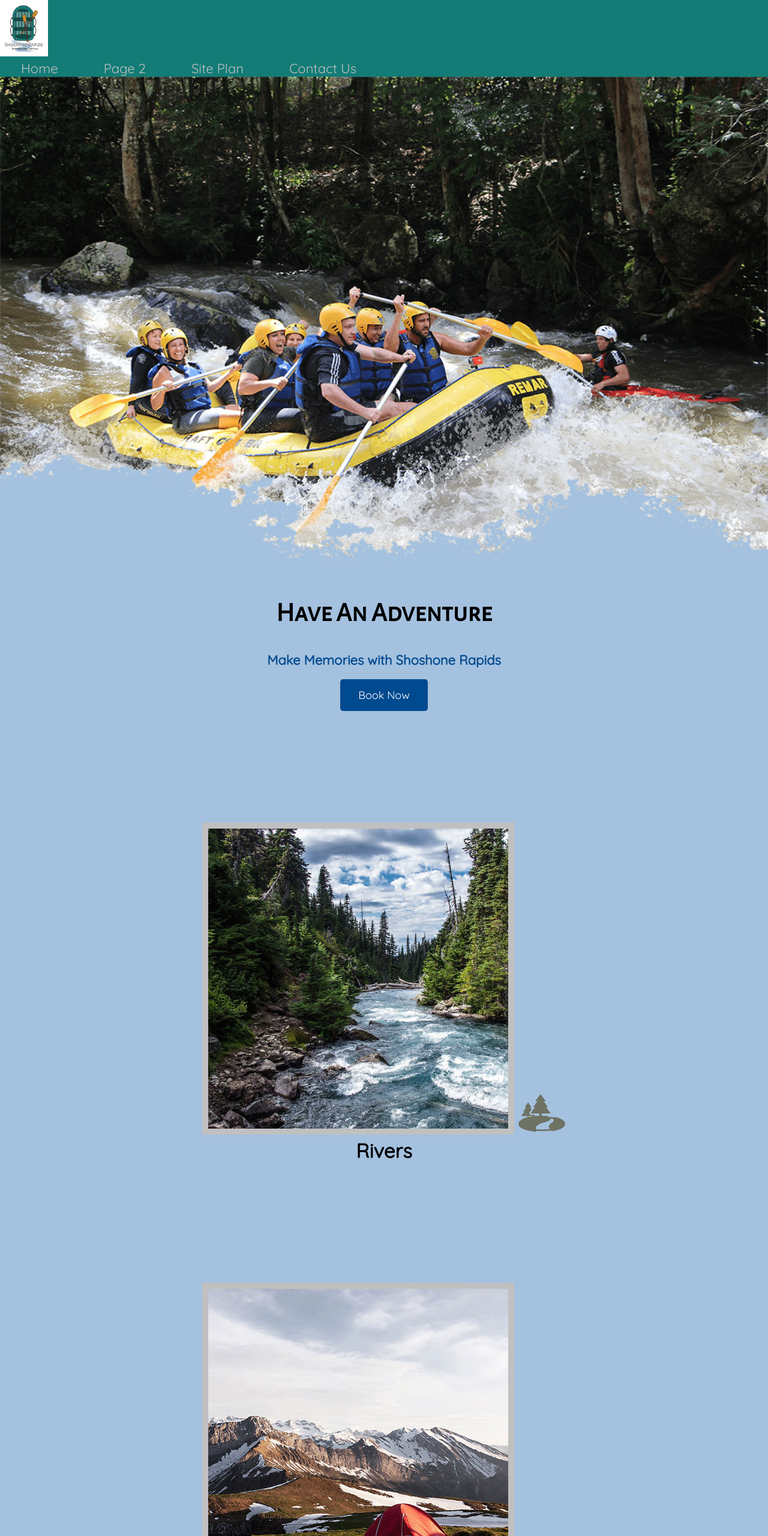
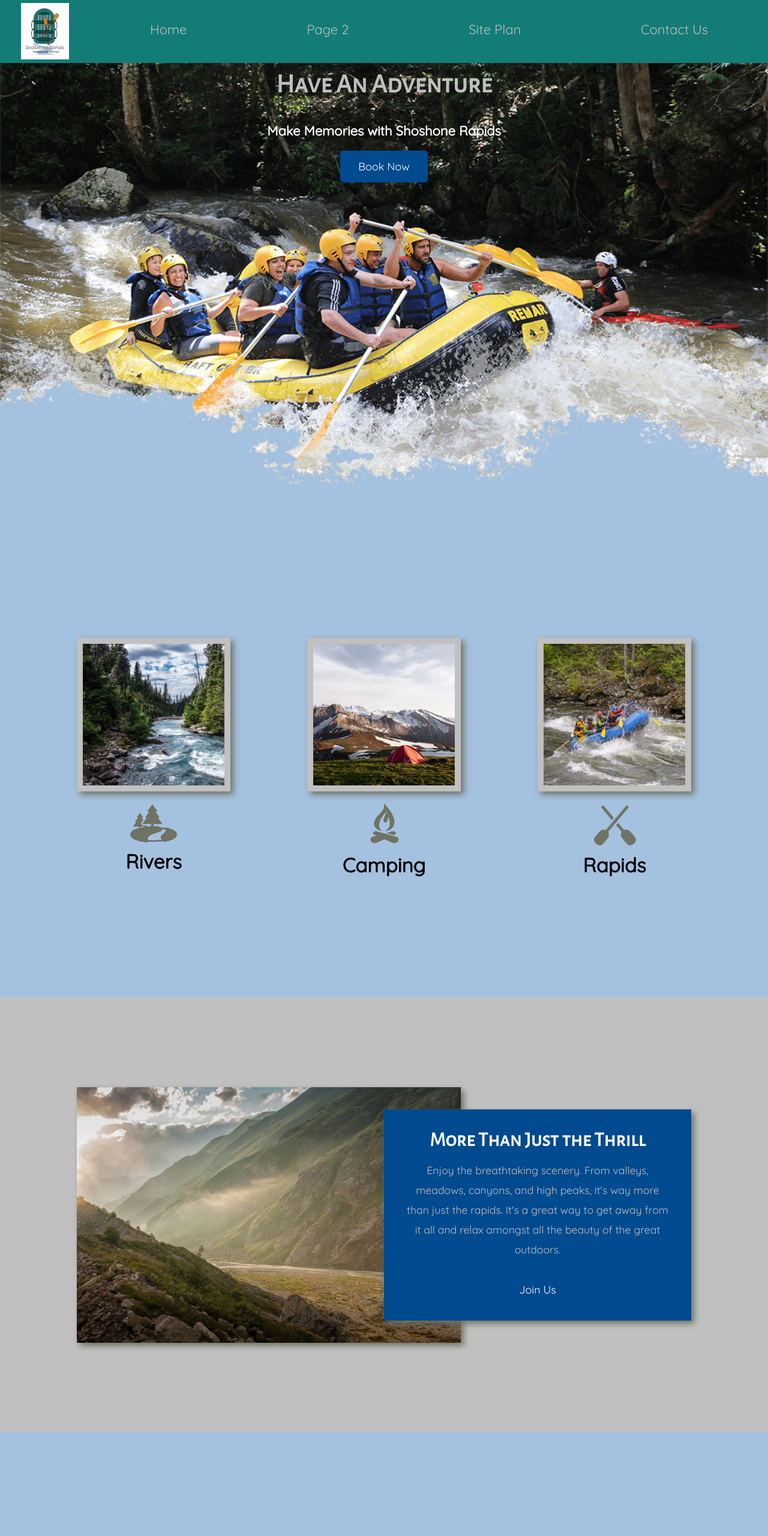
Before and after one commit to kimkwatson/wdd130, a plain HTML site: page wwr/index.html in a window 1280 px wide. Shown: the top 2560 px of the page at 60% size. Drawn offline with Linux system fonts and the light colour scheme.

Commit message:
Made changes to grid

```diff
--- a/wwr/styles/style.css
+++ b/wwr/styles/style.css
@@ -7,6 +7,18 @@
 
 #hero-msg h1, #hero-msg h4, .button-box, main section {
     text-align:center;
+}
+
+#hero {
+    display: grid;
+    grid-template-columns: 1fr 3fr 1fr;
+    margin-top: -100px;
+}
+
+#hero-msg {
+    grid-column: 2/3;
+    grid-row: 1/2;
+    margin-top: 100px;
 }
 
 main section img {
@@ -27,6 +39,13 @@ body {
 
 header {
     background-color: #137c76;
+    display: grid;
+    grid-template-columns: 150px auto;
+}
+
+nav {
+    display: flex;
+    justify-content: space-around;
 }
 
 nav a {
@@ -57,12 +76,17 @@ nav a:hover {
 
 #background {
     background-color: #C0C0C0;
+    grid-column: 1/11;
+    grid-row: 4/9;
 }
 
 .msg {
     background-color: #004a8f;
     line-height: 1.5em;
     padding: 35px;
+    grid-column: 6/10;
+    grid-row: 6/7;
+    box-shadow: 5px 5px 10px #6f7364;
 }
 
 .msg h2 {
@@ -80,6 +104,9 @@ footer {
     background-color: #137c76;
     padding: 25px 50px;
     margin-top: 200px;
+    display: flex;
+    justify-content: space-around;
+    align-items: center;
 }
 
 footer h3 {
@@ -108,11 +135,11 @@ h2 {
 }
 
 h4 {
-    color: #004a8f;
+    color: white;
 }
 
 .home-title {
-    color: black;
+    color: #C0C0C0;
     font-family: "Alegreya Sans SC";
     font-size: 2em;
     margin-top: 10px;
@@ -130,14 +157,99 @@ h4 {
     width: 100%;
 }
 
+#hero-box {
+    grid-column: 1/4;
+    grid-row: 1/3;
+    z-index: -1;
+}
+
 #logo_link {
     padding-top: 5px;
+    justify-self: center;
+    align-self: center;
 }
 
 .rivers-card, .camping-card, .rapids-card {
     margin: 200px 0;
 }
 
+.rivers-card {
+    grid-column: 2/4;
+    grid-row: 2/3;
+}
+
+.camping-card {
+    grid-column: 5/7;
+    grid-row: 2/3;
+}
+
+.rapids-card {
+    grid-column: 8/10;
+    grid-row: 2/3;
+}
+
 .card-img {
     border: 10px solid #C0C0C0;
+    width: 100%;
+    transition: transform .5s;
+    box-shadow: 5px 5px 10px #6f7364;
 }
+
+.card-img:hover {
+    opacity: .6;
+    transform: scale(1.1);
+}
+
+.mountains {
+    width: 100%;
+    grid-column: 2/7;
+    grid-row: 5/8;
+    box-shadow: 5px 5px 10px #6f7364;
+}
+
+.home-grid {
+    display: grid;
+    grid-template-columns: repeat(10, 1fr);
+}
+
+@media screen and (max-width: 900px) {
+    #hero, .home-grid {
+        display: block;
+        height: auto;
+    }
+    nav, footer {
+        flex-direction: column;
+    }
+    nav a {
+        display: block;
+        padding: 15px;
+    }
+    #hero {
+        margin-top: 0;
+    }
+    #hero-msg {
+        margin-top: 0;
+    }
+    #hero-msg h4 {
+        display: none;
+    }
+    .home-title {
+        font-size: 25px;
+        color: #6f7364;
+    }
+    .rivers-card, .camping-card, .rapids-card {
+        margin: 50px auto;
+        width: 60%;
+    }
+    #background {
+        display: none;
+    }
+    .mountains, .msg {
+        width: 80%;
+        display: block;
+        margin: 0 auto;
+    }
+    footer {
+        margin-top: 25px;
+    }
+}
```
